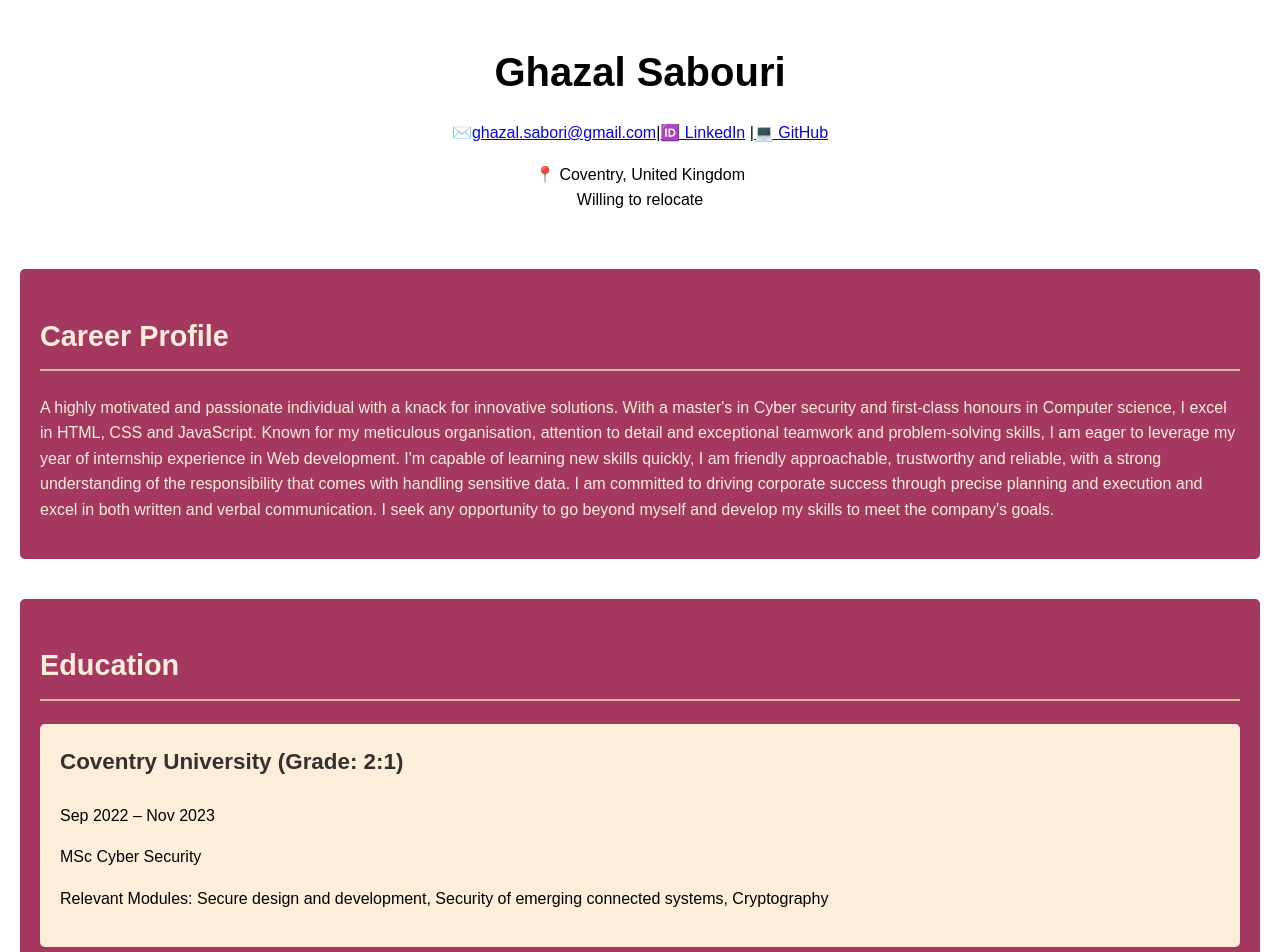
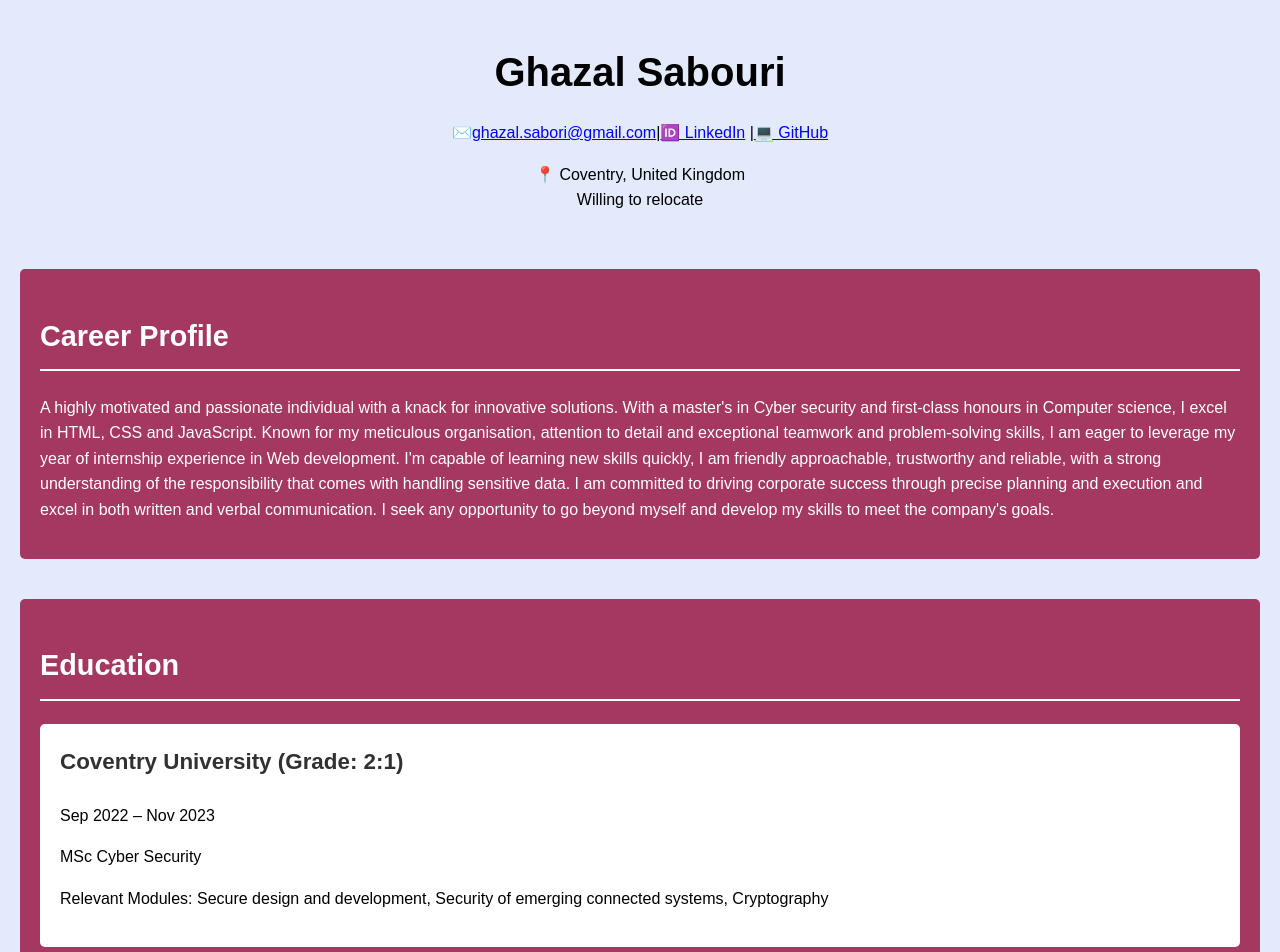
Before and after one commit to sbrghazal/CVGhazalSabouriUK, a React (Create React App) app: page / in a window 1280 px wide. Shown: the top 952 px of the page. Built offline with nearby package versions, Linux system fonts and the light colour scheme.

Commit message:
editing projects

```diff
--- a/src/App.css
+++ b/src/App.css
@@ -10,11 +10,11 @@ body {
 
 .App {
   width: 100%;
-  background-color: #ffffff;
+  background-color: #e2eafc;
 }
 
 .header {
-  background-color: #ffffff;
+  background-color: #e2eafc;
   color: black;
   padding: 40px 20px;
   text-align: center;
@@ -28,7 +28,7 @@ body {
 
 header h1 {
   margin: 0;
-  color: #d1be9c;
+  color: white;
   font-size: 2.5em;
 }
 header a:hover {
@@ -48,8 +48,8 @@ main {
 }
 
 h2 {
-  color: #fdeed9;
-  border-bottom: 2px solid #d1be9c;
+  color: white;
+  border-bottom: 2px solid white;
   padding-bottom: 10px;
   font-size: 1.8em;
 }
@@ -75,7 +75,7 @@ li {
 .education-item,
 .experience-item,
 .project-item {
-  background-color: #fdeed9;
+  background-color: white;
   padding: 20px;
   margin-bottom: 20px;
   border-radius: 5px;
@@ -94,10 +94,10 @@ li {
   color: black;
 }
 .career-profile p {
-  color: #fdeed9;
+  color: white;
 }
 .career-profile h2 {
-  color: #fdeed9;
+  color: white;
 }
 .experience-item li,
 .skills li strong,
@@ -114,14 +114,14 @@ li {
 .skills li {
   color: black;
   flex-basis: 48%;
-  background-color: #fdeed9;
+  background-color: white;
   padding: 15px;
   margin-bottom: 15px;
   border-radius: 5px;
 }
 .honors p,
 .interests p {
-  color: #fdeed9;
+  color: white;
 }
 
 @media (max-width: 768px) {
--- a/src/components/Projects.js
+++ b/src/components/Projects.js
@@ -28,16 +28,7 @@ function Projects() {
           <li>Enabled user registration and task management</li>
         </ul>
       </div>
-      <div className="project-item">
-        <h3>Secure Login Page</h3>
-        <ul>
-          <li>
-            Implemented security measures and user authorization with Python
-            Flask
-          </li>
-          <li>Designed a database for secure login details</li>
-        </ul>
-      </div>
+
       <div className="project-item">
         <h3>Stop Watch</h3>
         <ul>
```
